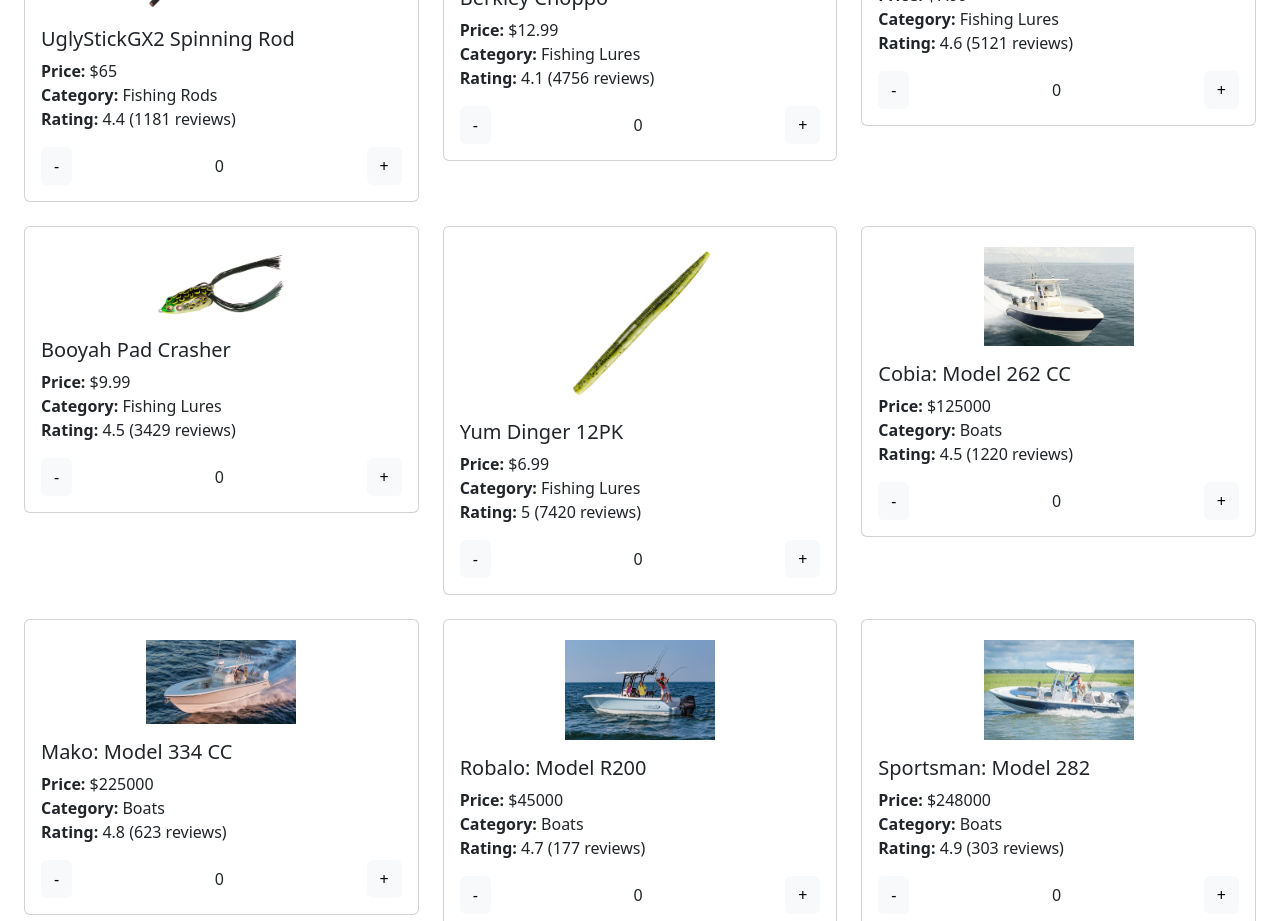
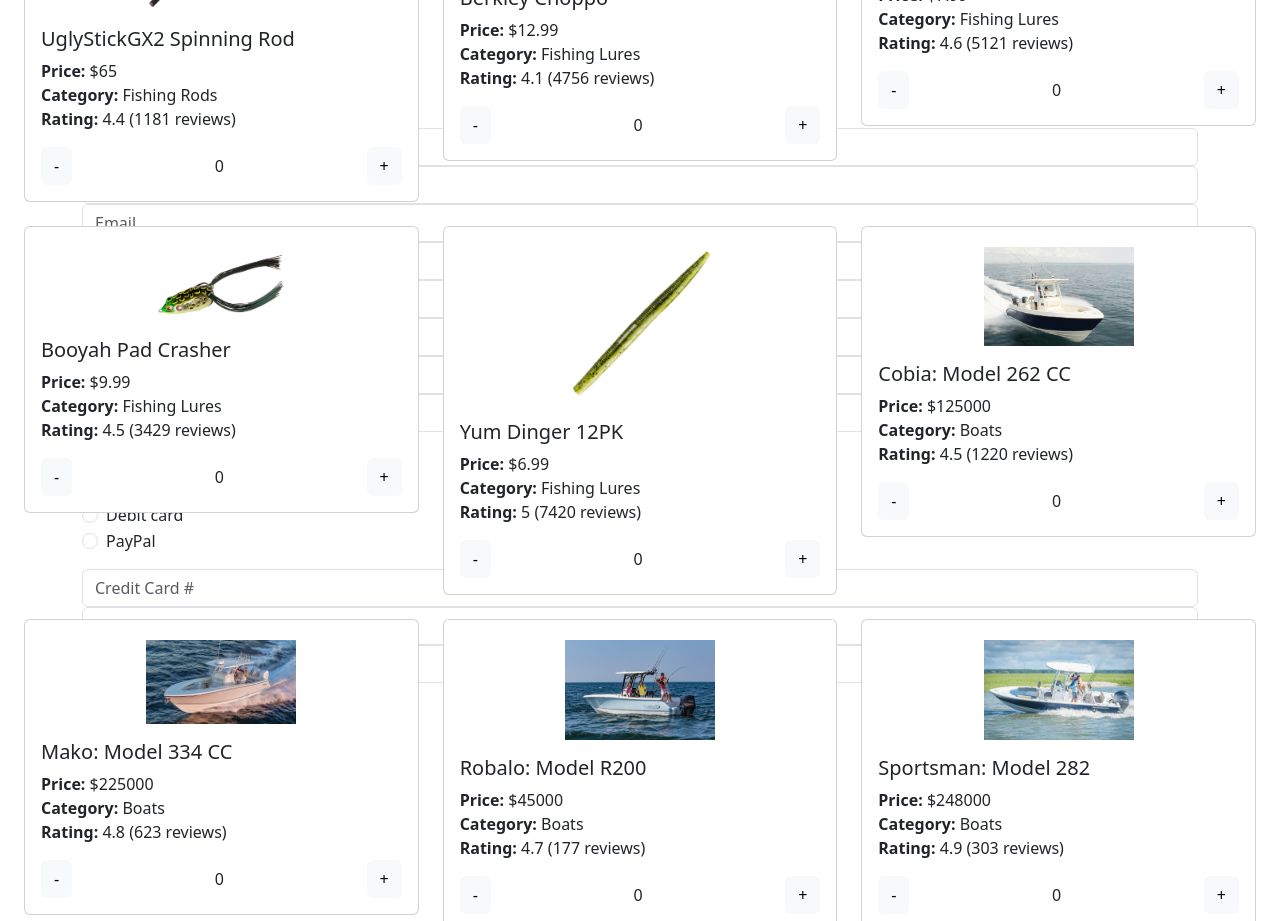
Before and after one commit to nvoung/319Assignment03, a React (Create React App) app: page /checkout in a window 1280 px wide. Shown: the part 720-1641 px from the top of the page. Built offline with nearby package versions, Linux system fonts and the light colour scheme.

Commit message:
changes to files

```diff
--- a/src/App.js
+++ b/src/App.js
@@ -2,6 +2,15 @@ import React, { useState, useEffect } from "react";
 import "bootstrap/dist/css/bootstrap.min.css";
 import { Button, InputGroup, FormControl } from "react-bootstrap";
 import TopNavBar from "./TopNavBar";
+import {useForm} from 'react-hook-form';
+import {
+	BrowserRouter as Router,
+	Route,
+	Routes,
+	useNavigate,
+	Link,
+} from 'react-router-dom';
+import CartCheckout from './CartCheckout';
 
 function ShowProducts() {
   const [catalog, setCatalog] = useState([]);
@@ -9,6 +18,7 @@ function ShowProducts() {
   const [categories, setCategories] = useState([]);
   const [cart, setCart] = useState([]);
   const [cartTotal, setCartTotal] = useState(0);
+  // const navigate = useNavigate();
 
   useEffect(() => {
     const fetchData = async () => {
@@ -47,14 +57,17 @@ function ShowProducts() {
     total();
   }, [cart]);
 
-  const addToCart = (el) => {
-    setCart([...cart, el]);
+  const addToCart = (product) => {
+    setCart([...cart, product]);
   };
+  // const handleCheckout=()=>{
+  //   navigate('/checkout', {state:{cart, cartTotal}});
+  // };
 
-  const removeFromCart = (el) => {
+  const removeFromCart = (product) => {
     let itemFound = false;
     const updatedCart = cart.filter((cartItem) => {
-      if (cartItem.id === el.id && !itemFound) {
+      if (cartItem.id === product.id && !itemFound) {
         itemFound = true;
         return false;
       }
@@ -70,13 +83,13 @@ function ShowProducts() {
     return hmot.length;
   };
 
-  const cartItems = cart.map((el, index) => (
+  const cartItems = cart.map((product, index) => (
     <div key={index} className="d-flex justify-content-between">
-      <img className="img-fluid" src={el.image} width={50} alt={el.title} />
-      <div>{el.title}</div>
-      <div>${el.price}</div>
-      <Button variant="light" onClick={() => removeFromCart(el)}>-</Button>
-      <Button variant="light" onClick={() => addToCart(el)}>+</Button>
+      <img className="img-fluid" src={product.image} width={50} alt={product.title} />
+      <div>{product.title}</div>
+      <div>${product.price}</div>
+      <Button variant="light" onClick={() => removeFromCart(product)}>-</Button>
+      <Button variant="light" onClick={() => addToCart(product)}>+</Button>
     </div>
   ));
 
@@ -114,6 +127,7 @@ function ShowProducts() {
                     {product.rating.count} reviews)
                   </p>
                   <div className="d-flex justify-content-between align-items-center">
+                  {/* <Button onClick={()=>addToCart(product)}>Add to Cart</Button> */}
                     <Button variant="light" onClick={() => removeFromCart(product)}>
                       -
                     </Button>
@@ -132,6 +146,19 @@ function ShowProducts() {
           <h2>Cart Summary</h2>
           <div>{cartItems}</div>
           <h3>Total: ${cartTotal.toFixed(2)}</h3>
+          {/* <Button onClick={handleCheckout}>Proceed to Checkout</Button>
+          <Router>
+            <Routes>
+              <Route path='/' element={<ShowProducts cart={cart} cartTotal={cartTotal} addToCart={addToCart} />}/>
+              <Route path="/checkout" element={<CartCheckout cart={cart} cartTotal={cartTotal} />} />
+            </Routes>
+          </Router>
+         <CartCheckout
+         cart={cart}
+         setCart={setCart}
+          cartTotal={cartTotal}
+          setCartTotal={setCartTotal}
+         /> */}
         </div>
       </div>
     </div>
--- /dev/null
+++ b/src/CartCheckout.js
@@ -0,0 +1,195 @@
+import React, { useState } from 'react';
+import { useForm } from 'react-hook-form';
+import 'bootstrap/dist/css/bootstrap.css';
+import {
+	BrowserRouter as Router,
+	Route,
+	Routes,
+	useNavigate,
+} from 'react-router-dom';
+
+import { useLocation } from 'react-router-dom';
+
+function CartCheckout({ cart, setCart, cartTotal, setCartTotal }) {
+	const {
+		register,
+		handleSubmit,
+		formState: { errors },
+	} = useForm();
+
+	const onSubmit = (data) => {
+		console.log(data); // log all data
+		console.log(data.fullName); // log only fullname
+		// update hooks
+		setCart(data);
+		setCartTotal(data);
+	};
+
+	return (
+		<div>
+			<form onSubmit={handleSubmit(onSubmit)} className="container mt-5">
+				<div className="form-group">
+					<input
+						{...register('firstName', { required: true })}
+						placeholder="First Name"
+						className="form-control"
+					/>
+					{errors.firstName && (
+						<p className="text-danger">First Name is required.</p>
+					)}
+				</div>
+				<div className="form-group">
+					<input
+						{...register('lastName', { required: true })}
+						placeholder="Last Name"
+						className="form-control"
+					/>
+					{errors.lastName && (
+						<p className="text-danger">Last Name is required.</p>
+					)}
+				</div>
+				<div className="form-group">
+					<input
+						{...register('email', { required: true, pattern: /^\S+@\S+$/i })}
+						placeholder="Email"
+						className="form-control"
+					/>
+					{errors.email && <p className="text-danger">Email is required.</p>}
+				</div>
+
+				<div className="form-group">
+					<input
+						{...register('address', { required: true })}
+						placeholder="Address"
+						className="form-control"
+					/>
+					{errors.address && (
+						<p className="text-danger">Address is required.</p>
+					)}
+				</div>
+
+				<div className="form-group">
+					<input
+						{...register('address2')}
+						placeholder="Address 2"
+						className="form-control"
+					/>
+				</div>
+
+				<div className="form-group">
+					<input
+						{...register('city', { required: true })}
+						placeholder="City"
+						className="form-control"
+					/>
+					{errors.city && <p className="text-danger">City is required.</p>}
+				</div>
+
+				<div className="form-group">
+					<input
+						{...register('state', { required: true })}
+						placeholder="State"
+						className="form-control"
+					/>
+					{errors.state && <p className="text-danger">State is required.</p>}
+				</div>
+
+				<div className="form-group">
+					<input
+						{...register('zip', { required: true })}
+						placeholder="Zip"
+						className="form-control"
+					/>
+					{errors.zip && <p className="text-danger">Zip is required.</p>}
+				</div>
+
+
+				<h4 className="mb-3">Payment</h4>
+				<div className="my-3">
+					<div className="form-check">
+						<input
+							id="credit"
+							{...register('paymentMethod', {
+								required: 'Payment method is required',
+							})}
+							type="radio"
+							value="credit"
+							className="form-check-input"
+						/>
+						<label className="form-check-label" htmlFor="credit">
+							Credit card
+						</label>
+					</div>
+					<div className="form-check">
+						<input
+							id="debit"
+							{...register('paymentMethod', {
+								required: 'Payment method is required',
+							})}
+							type="radio"
+							value="debit"
+							className="form-check-input"
+						/>
+						<label className="form-check-label" htmlFor="debit">
+							Debit card
+						</label>
+					</div>
+					<div className="form-check">
+						<input
+							id="paypal"
+							{...register('paymentMethod', {
+								required: 'Payment method is required',
+							})}
+							type="radio"
+							value="paypal"
+							className="form-check-input"
+						/>
+						<label className="form-check-label" htmlFor="paypal">
+							PayPal
+						</label>
+					</div>
+				</div>
+
+				{errors.paymentMethod && (
+					<p className="text-danger">{errors.paymentMethod.message}</p>
+				)}
+
+				<div className="form-group">
+					<input
+						{...register('creditCard', { required: true })}
+						placeholder="Credit Card #"
+						className="form-control"
+					/>
+					{errors.creditCard && (
+						<p className="text-danger">Credit Card Number is required.</p>
+					)}
+				</div>
+
+				<div className="form-group">
+					<input
+						{...register('expiration', { required: true })}
+						placeholder="Expiration Date"
+						className="form-control"
+					/>
+					{errors.expiration && (
+						<p className="text-danger">Expiration Date is required.</p>
+					)}
+				</div>
+
+				<div className="form-group">
+					<input
+						{...register('cvv', { required: true })}
+						placeholder="CVV #"
+						className="form-control"
+					/>
+					{errors.cvv && <p className="text-danger">CVV Number is required.</p>}
+				</div>
+
+				<button type="submit" className="btn btn-primary">
+					Purchase
+				</button>
+			</form>
+		</div>
+	);
+}
+export default CartCheckout;
--- a/src/index.js
+++ b/src/index.js
@@ -2,10 +2,20 @@ import React, { useState, useEffect } from "react";
 import ReactDOM from "react-dom/client";
 import "bootstrap/dist/css/bootstrap.min.css";
 import ShowProducts from "./App";
+import CartCheckout from './CartCheckout'
+import {
+	BrowserRouter as Router,
+	Route,
+	Routes,
+	useNavigate,
+} from 'react-router-dom';
+
+// import { useLocation } from 'react-router-dom';
 
 const root = ReactDOM.createRoot(document.getElementById("root"));
 root.render(
   <div>
-    <ShowProducts />
+    <ShowProducts/>
+    <CartCheckout/>
   </div>
 );
```
